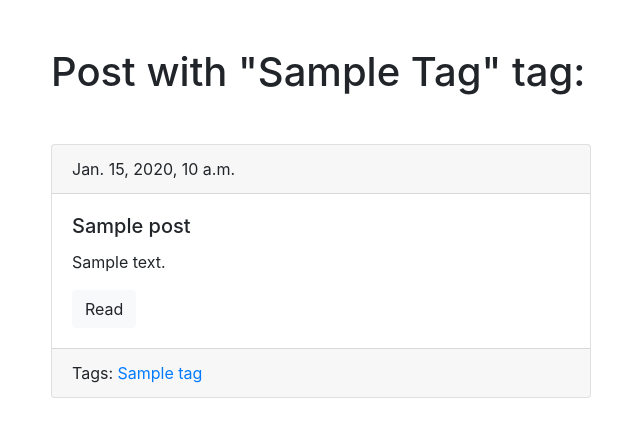
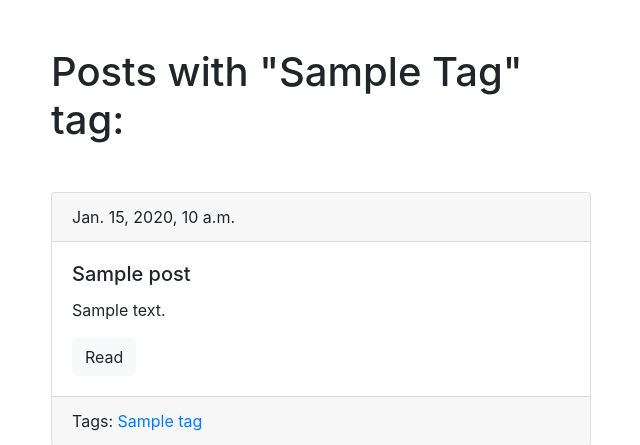
Before and after one commit to mbgoodguy/oleg_molchanov_django_2.0, a Django app: a page that uses blogengine/blog/templates/blog/tag_detail.html in a window 1280 px wide. Shown: the part 56-501 px from the top of the page, without its empty margins (224-864 px from the left). Run offline with Django 4.2, Linux system fonts and the light colour scheme; tables that the repository leaves empty hold one stand-in row (values such as "Sample post").

Commit message:
modified tag_detail.html

```diff
--- a/blogengine/blog/templates/blog/tag_detail.html
+++ b/blogengine/blog/templates/blog/tag_detail.html
@@ -5,7 +5,7 @@
 {% endblock %}
 
 {% block content %}
-  <h1 class = "mb-5">Post with "{{ tag.title|title }}" tag:</h1>
+  <h1 class = "mb-5">Posts with "{{ tag.title|title }}" tag:</h1>
 
 
   {% for post in tag.posts.all %}
```
